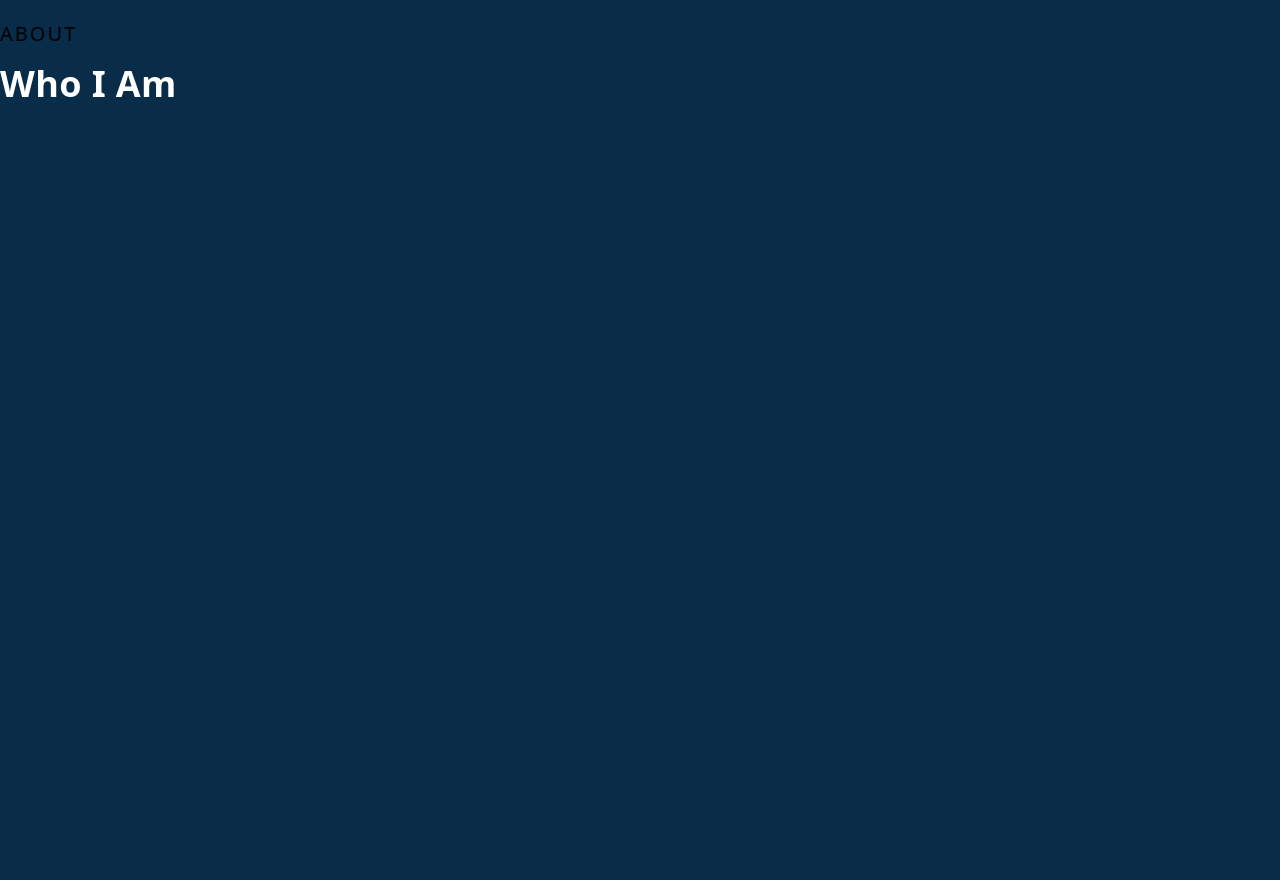
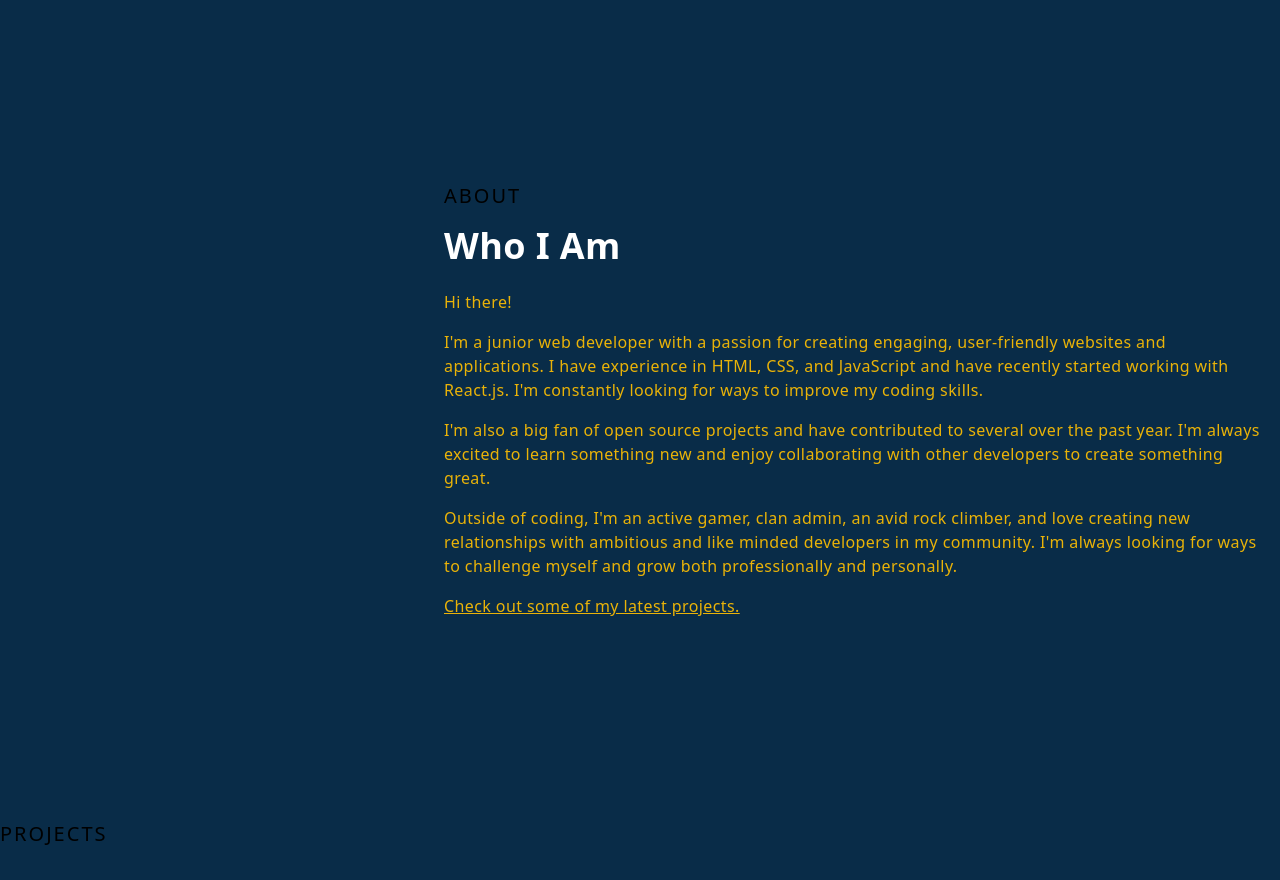
Before and after one commit to ssalas066/personal-portfolio, a Next.js app in the folder portfolio-next/dev-portfolio-nextjs/: page / in a window 1280 px wide. Shown: the part 780-1660 px from the top of the page. Before the commit the page ends 900 px from the top, so only its background shows below. Built offline with nearby package versions, Linux system fonts and the light colour scheme.

Commit message:
finished adding text to about component, start to projects component

```diff
--- a/portfolio-next/dev-portfolio-nextjs/components/About.jsx
+++ b/portfolio-next/dev-portfolio-nextjs/components/About.jsx
@@ -2,21 +2,27 @@ import React from 'react';
 
 const About = () => {
     return (
-        <div className='w-full'>
-            <div>
+        <div className='w-full md:h-screen p-2 flex items-center py-16'>
+            <div className='max-w-[1240px] m-auto md:grid grid-cols-3 gap-8'>
                 <div></div>
                 <div className='col-span-2'>
                     <p className='uppercase text-xl tracking-widest text-black'>
                         About
                     </p>
                     <h2 className='py-4'>Who I Am</h2>
-                    <p>
-
+                    <p className='py-2 text-yellow-500'>Hi there!</p>
+                    <p className='py-2 text-yellow-500'>
+                        I'm a junior web developer with a passion for creating engaging, user-friendly websites and applications. I have experience in HTML, CSS, and JavaScript and have recently started working with React.js. I'm constantly looking for ways to improve my coding skills.
                     </p>
-                    <p>
-
+                    <p className='py-2 text-yellow-500'>
+                        I'm also a big fan of open source projects and have contributed to several over the past year. I'm always excited to learn something new and enjoy collaborating with other developers to create something great.
                     </p>
+                    <p className='py-2 text-yellow-500'>
+                        Outside of coding, I'm an active gamer, clan admin, an avid rock climber, and love creating new relationships with ambitious and like minded developers in my community. I'm always looking for ways to challenge myself and grow both professionally and personally.
+                    </p>
+                    <p className='py-2 text-yellow-500 underline cursor-pointer'>Check out some of my latest projects.</p>
                 </div>
+                <div></div>
             </div>
         </div>
     )
--- a/portfolio-next/dev-portfolio-nextjs/components/Projects.jsx
+++ b/portfolio-next/dev-portfolio-nextjs/components/Projects.jsx
@@ -0,0 +1,20 @@
+import React from 'react';
+
+const About = () => {
+    return (
+        <div className='w-full'>
+            <div>
+                <div></div>
+                <div className='col-span-2'>
+                    <p className='uppercase text-xl tracking-widest text-black'>
+                        Projects
+                    </p>
+                    <h2 className='py-4'></h2>
+                </div>
+                <div></div>
+            </div>
+        </div>
+    )
+}
+
+export default About
--- a/portfolio-next/dev-portfolio-nextjs/pages/index.js
+++ b/portfolio-next/dev-portfolio-nextjs/pages/index.js
@@ -1,6 +1,7 @@
 import Head from 'next/head'
 import Main from '../components/Main'
 import About from "../components/About";
+import Projects from "../components/Projects";
 
 export default function Home() {
   return (
@@ -13,6 +14,7 @@ export default function Home() {
       </Head>
         <Main />
         <About />
+        <Projects />
     </>
   )
 }
```
